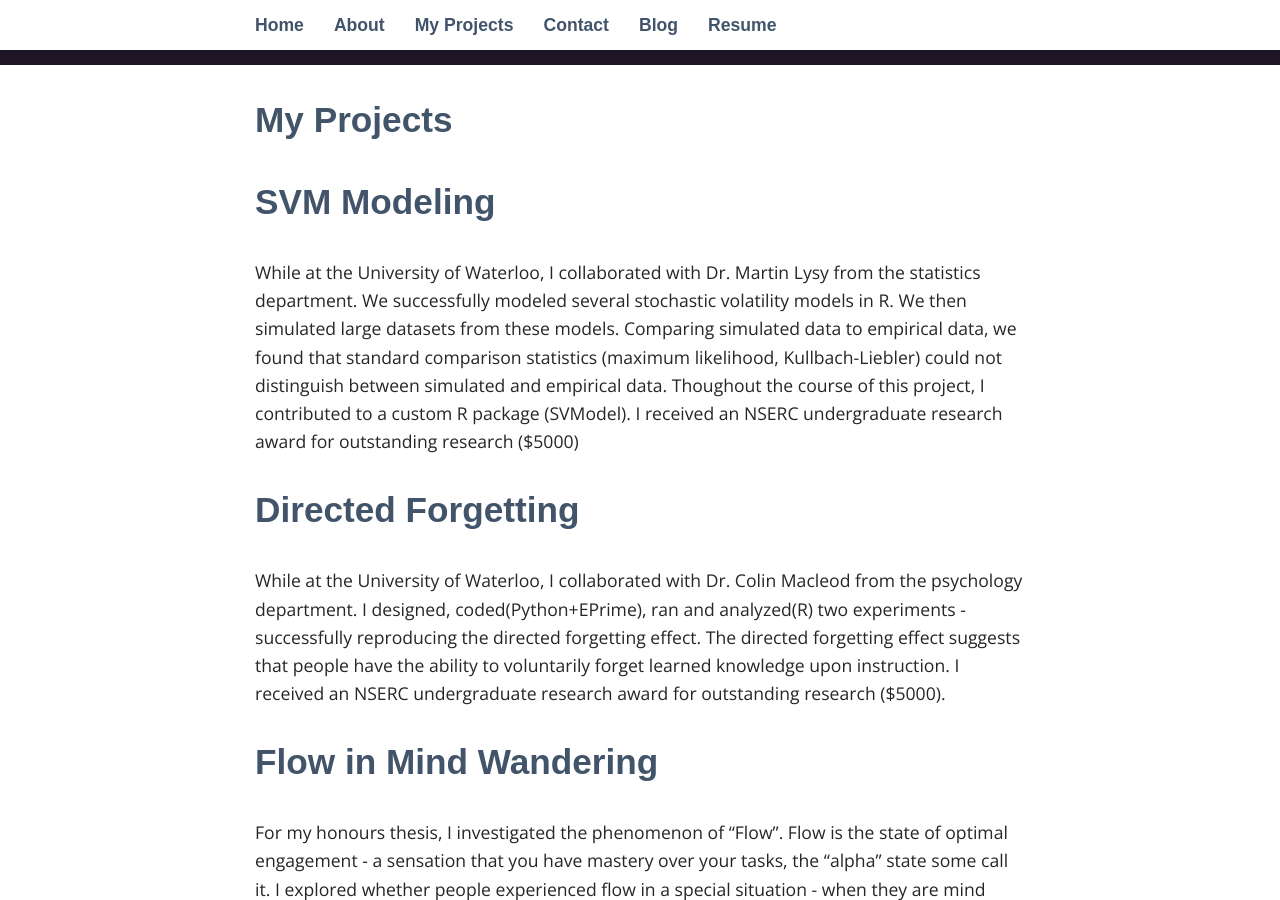
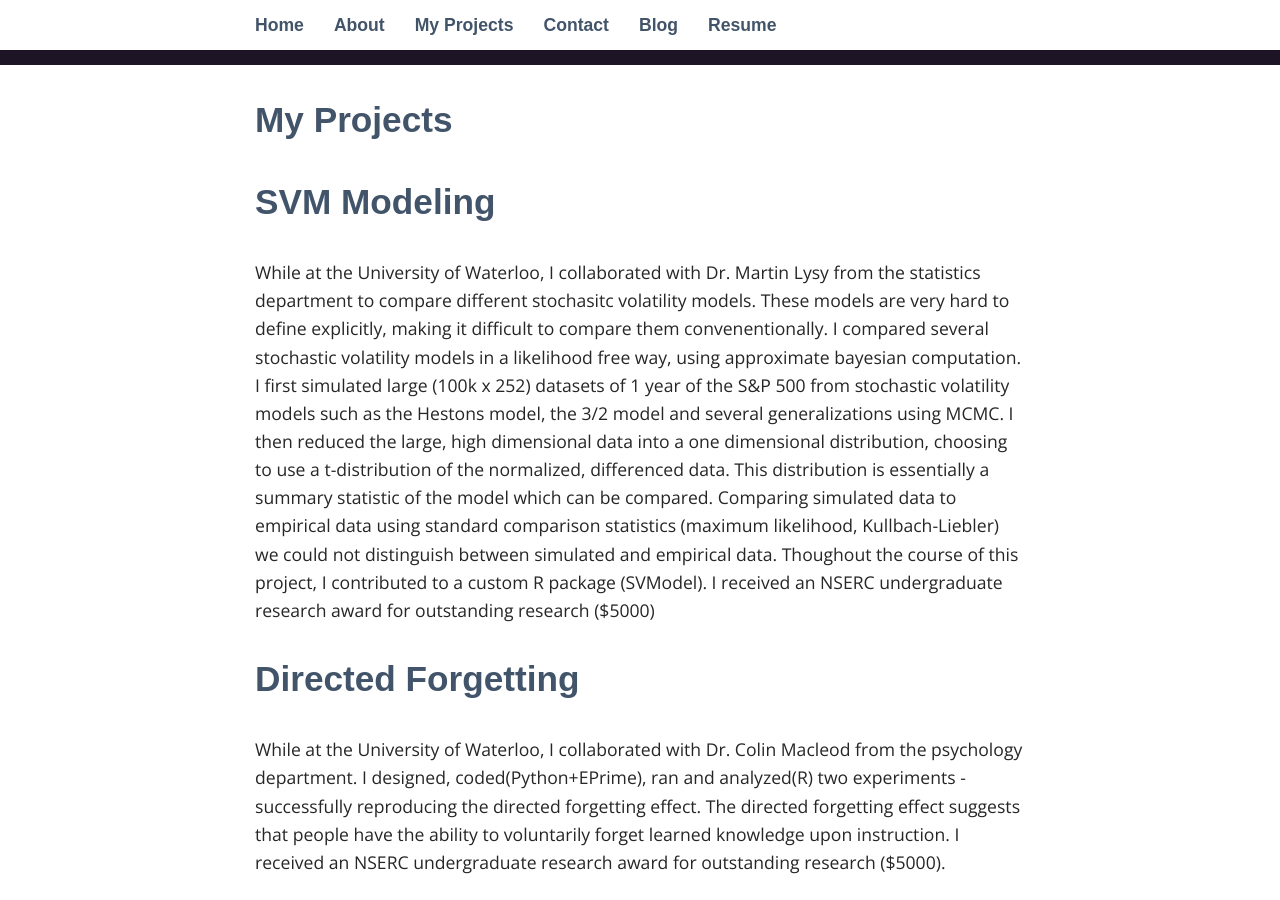
Before and after one commit to arnehuang/arnehuang.github-io, a Jekyll site: the page built from _pages/03_projects.md, in a window 1280 px wide and 900 px high, scrolled down 435 px. Built offline with Jekyll 4.4.1, drawn with Linux system fonts in a browser that asks for light colours; some web fonts are replaced.

Commit message:
Update 03_projects.md

```diff
--- a/_pages/03_projects.md
+++ b/_pages/03_projects.md
@@ -5,7 +5,7 @@ permalink: /MyProjects/
 ---
 
   <h2>SVM Modeling</h2>
-  While at the University of Waterloo, I collaborated with Dr. Martin Lysy from the statistics department. We successfully modeled several stochastic volatility models in R. We then simulated large datasets from these models. Comparing simulated data to empirical data, we found that standard comparison statistics (maximum likelihood, Kullbach-Liebler) could not distinguish between simulated and empirical data. Thoughout the course of this project, I contributed to a custom R package (SVModel). I received an NSERC undergraduate research award for outstanding research ($5000)
+  While at the University of Waterloo, I collaborated with Dr. Martin Lysy from the statistics department to compare different stochasitc volatility models. These models are very hard to define explicitly, making it difficult to compare them convenentionally. I compared several stochastic volatility models in a likelihood free way, using approximate bayesian computation.  I first simulated large (100k x 252) datasets of 1 year of the S&P 500 from stochastic volatility models such as the Hestons model, the 3/2 model and several generalizations using MCMC. I then reduced the large, high dimensional data into a one dimensional distribution, choosing to use a t-distribution of the normalized, differenced data. This distribution is essentially a summary statistic of the model which can be compared. Comparing simulated data to empirical data using standard comparison statistics (maximum likelihood, Kullbach-Liebler) we could not distinguish between simulated and empirical data. Thoughout the course of this project, I contributed to a custom R package (SVModel). I received an NSERC undergraduate research award for outstanding research ($5000)
 
   <h2>Directed Forgetting</h2>
   While at the University of Waterloo, I collaborated with Dr. Colin Macleod from the psychology department.
```
